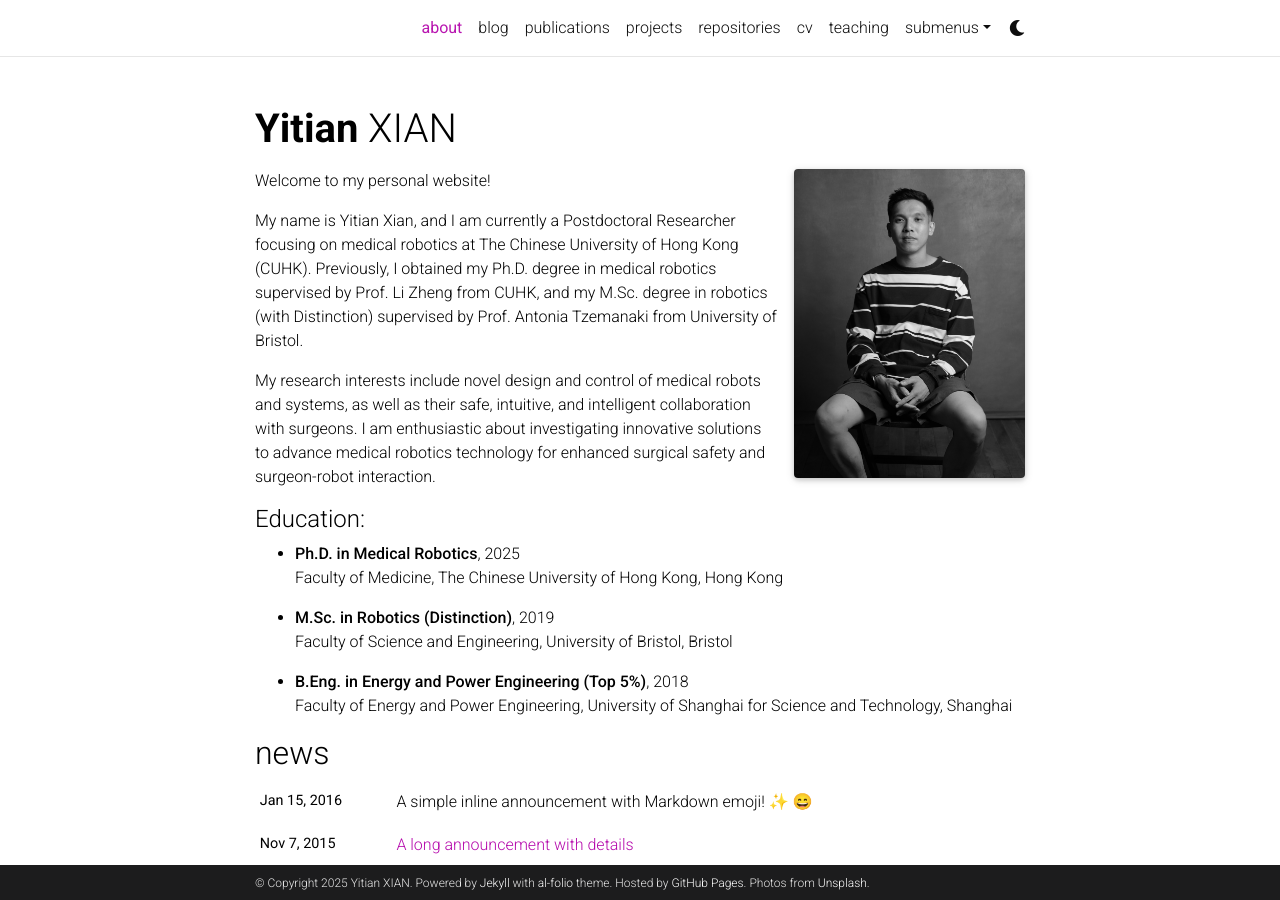
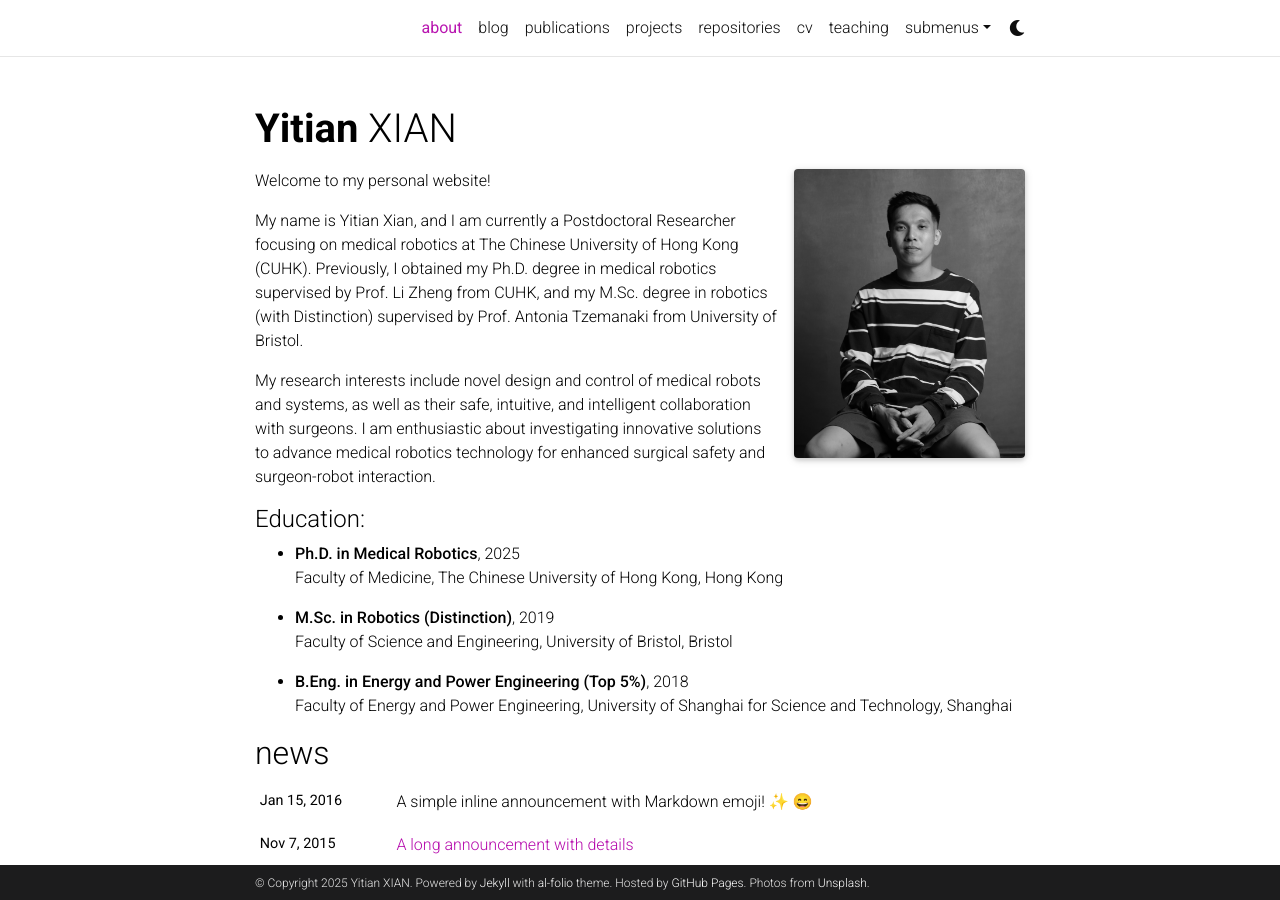
Before and after one commit to yitian-xian/yitian-xian.github.io, a Jekyll site: the page built from _pages/about.md, in a window 1280 px wide and 900 px high. Built offline with Jekyll 4.4.1, drawn with Linux system fonts in a browser that asks for light colours; full-size pictures stand in for the smaller copies a plugin makes; emoji names are drawn with the system emoji font; comment, search, counter and statistics services are not loaded; a style sheet for code colours, icons or effects is not loaded.

```diff
--- a/_pages/about.md
+++ b/_pages/about.md
@@ -6,7 +6,7 @@ permalink: /
 
 profile:
   align: right
-  image: prof_pic_.jpg
+  image: prof_pic.jpg
   image_circular: false # crops the image to make it circular
 # address: >
 # <p>555 your office number</p>
```
